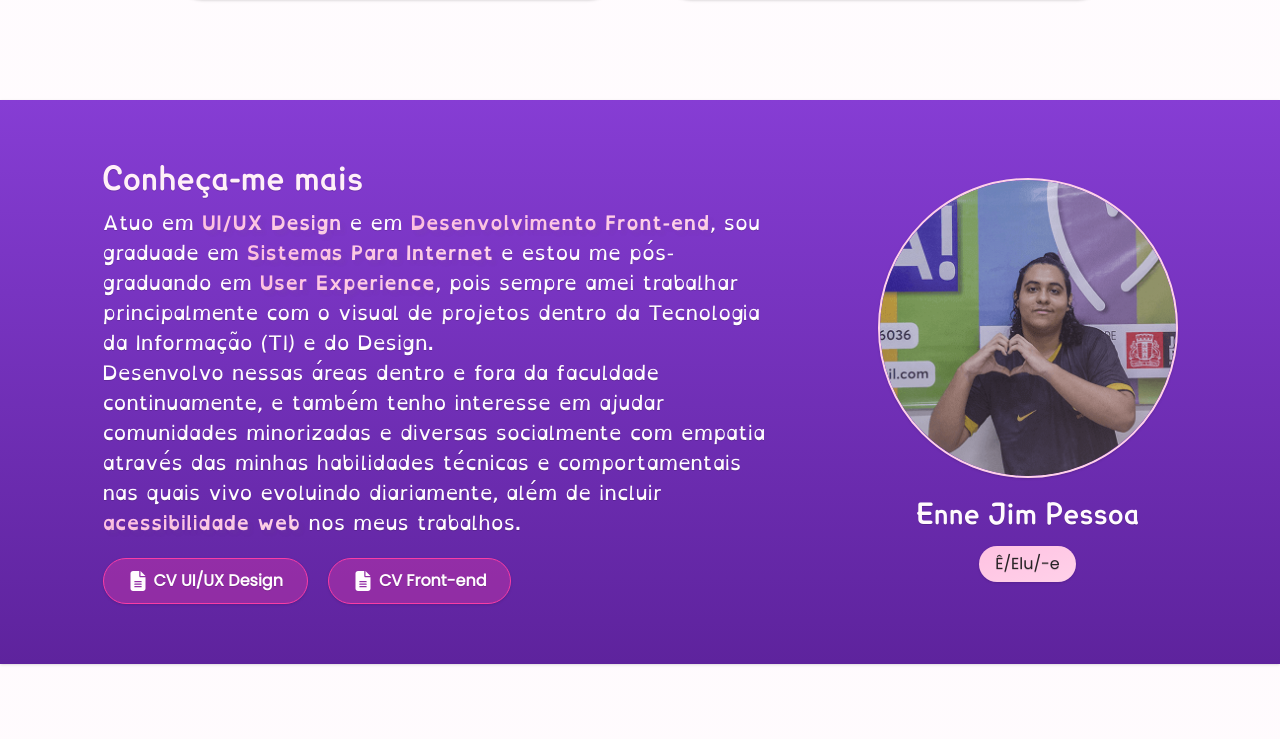
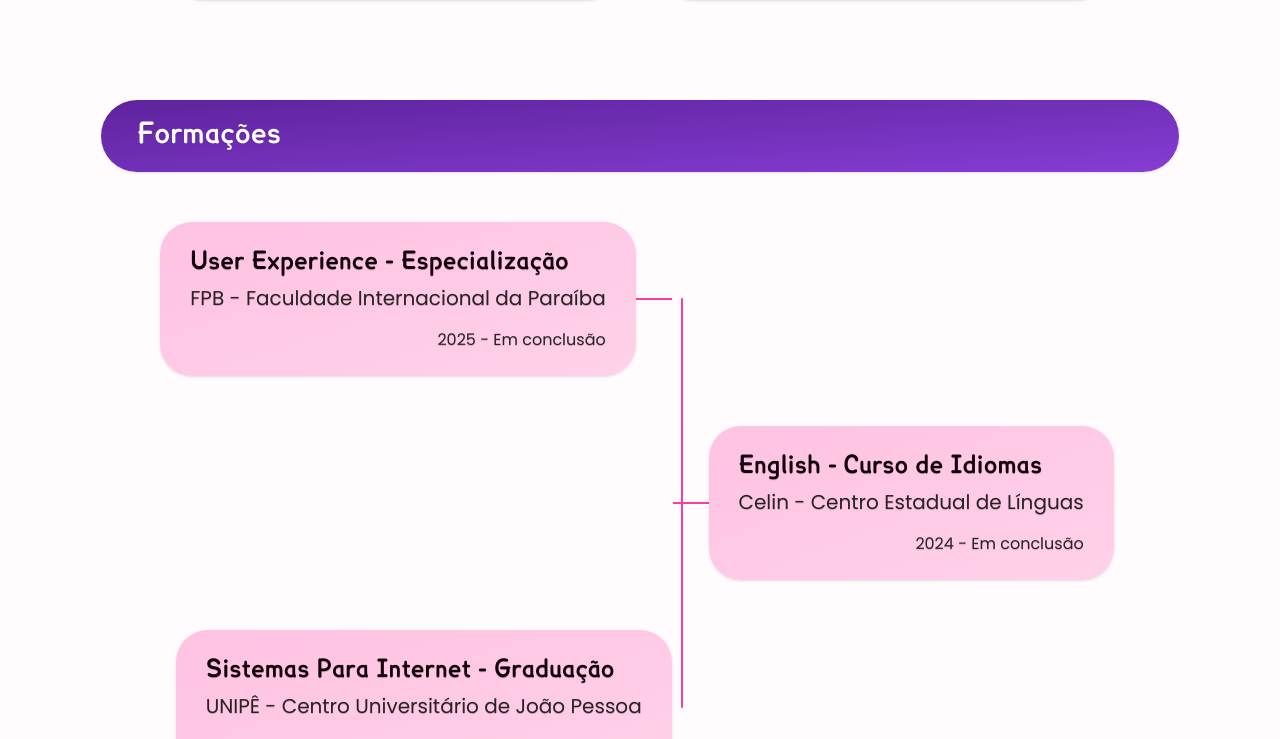
Before and after one commit to Enne-Amore/enne-jim-pessoa, a Next.js app: page / in a window 1280 px wide. Shown: the part 1068-1807 px from the top of the page. Built offline with nearby package versions, Linux system fonts and the light colour scheme.

Commit message:
feat: academic backgrounds section

```diff
--- a/src/app/_components/about/index.tsx
+++ b/src/app/_components/about/index.tsx
@@ -34,24 +34,13 @@ export default function About() {
           Conheça-me mais
         </h2>
 
-        <div className={`font-open-dyslexic text-xl text-shadow-2xs leading-8`}>
-          <p>
-            Atuo em <strong>UI/UX Design</strong> e em{" "}
-            <strong>Desenvolvimento Front-end</strong>, sou graduade em{" "}
-            <strong>Sistemas Para Internet</strong> e estou me pós-graduando em{" "}
-            <strong>User Experience</strong>, pois sempre amei trabalhar
-            principalmente com o visual de projetos dentro da Tecnologia da
-            Informação (TI) e do Design.
-          </p>
-
-          <p>
+        <p className={`font-open-dyslexic text-xl text-shadow-2xs leading-8 xl:text-2xl xl:leading-9`}>
           Desenvolvo nessas áreas dentro e fora da faculdade continuamente, e
           também tenho interesse em ajudar comunidades minorizadas e diversas
           socialmente com empatia através das minhas habilidades técnicas e
           comportamentais nas quais vivo evoluindo diariamente, além de
           incluir <strong>acessibilidade web</strong> nos meus trabalhos.
         </p>
-        </div>
 
         <ul
           className={`flex flex-col items-center gap-5 mt-7 xl:flex-row xl:mt-5`}
--- /dev/null
+++ b/src/app/_components/academic-backgrounds/index.tsx
@@ -0,0 +1,83 @@
+interface AcademicBackgroundsInterface {
+  course: string;
+  degree: string;
+  institution: string;
+  year: string;
+}
+
+export default function AcademicBackgrounds() {
+  const academicBackgrounds: AcademicBackgroundsInterface[] = [
+    {
+      course: "User Experience",
+      degree: "Especialização",
+      institution: "FPB - Faculdade Internacional da Paraíba",
+      year: "2025 - Em conclusão",
+    },
+    {
+      course: "English",
+      degree: "Curso de Idiomas",
+      institution: "Celin - Centro Estadual de Línguas",
+      year: "2024 - Em conclusão",
+    },
+    {
+      course: "Sistemas Para Internet",
+      degree: "Graduação",
+      institution: "UNIPÊ - Centro Universitário de João Pessoa",
+      year: "2023 - 2025",
+    },
+  ];
+
+  return (
+    <section
+      id="formacoes"
+      className={`relative w-[320px] flex flex-col items-center gap-12 xl:w-[1078px] xl:px-0`}
+    >
+      <h2
+        className={`w-full font-lexia-readable text-28px text-shadow-2xs shadow bg-gradient-to-br from-dark-purple to-light-purple px-9 pt-3.5 pb-3 rounded-full xl:pb-4`}
+      >
+        Formações
+      </h2>
+
+      <ul
+        className={`flex flex-col justify-center items-center xl:items-end xl:gap-12`}
+      >
+        {academicBackgrounds.map((background, index) => (
+          <li
+            key={index}
+            className={`flex flex-col items-center xl:flex-row xl:even:flex-row-reverse xl:odd:-translate-x-56 xl:even:translate-x-[218px]`}
+          >
+            <div
+              className={`w-[280px] bg-gradient-to-br from-light-pink-200 to-light-pink-100 flex flex-col gap-1.5 shadow px-8 py-6 rounded-4xl xl:w-max`}
+            >
+              <h3
+                className={`font-lexia-readable text-black text-xl text-shadow-2xs xl:text-2xl`}
+              >
+                {background.course} - {background.degree}
+              </h3>
+
+              <span
+                className={`text-gray text-base text-shadow-2xs xl:text-xl`}
+              >
+                {background.institution}
+              </span>
+
+              <span
+                className={`font-thin text-gray text-xs text-right text-shadow-2xs mt-2.5 xl:text-base`}
+              >
+                {background.year}
+              </span>
+            </div>
+
+            <hr
+              className={`w-0.5 h-10 bg-dark-pink-100 xl:w-9 xl:h-[2.5px] xl:text-dark-pink-100`}
+            />
+          </li>
+        ))}
+      </ul>
+
+      <div
+        className={`hidden absolute bottom-[75.5px] left-[580px] w-0.5 h-[410.5px] rounded bg-dark-pink-100 xl:block`}
+      /> {/* Vertical line of the list */}
+    </section>
+  );
+}
--- a/src/app/_components/main/index.tsx
+++ b/src/app/_components/main/index.tsx
@@ -1,4 +1,5 @@
 import About from "../about";
+import AcademicBackgrounds from "../academic-backgrounds";
 import Contacts from "../contacts";
 import Hero from "../hero";
 import Projects from "../projects";
@@ -12,6 +13,8 @@ export default function Main() {
 
       <Projects />
 
+      <AcademicBackgrounds />
+
       <About />
 
       <Contacts />
--- a/src/app/globals.css
+++ b/src/app/globals.css
@@ -92,6 +92,13 @@ body {
   @apply min-w-[290px] bg-[#00B09B] text-base rounded-4xl xl:w-max xl:text-xl xl:translate-x-full;
 }
 
+/* Academic backgrounds list */
+@media screen and (max-width: 1280px) {
+  #formacoes ul li:last-of-type hr:last-child {
+    @apply hidden;
+  }
+}
+
 /* Animation */
 @keyframes fade {
   from {
```
Lines whose indentation alone changed are shown as unchanged.
